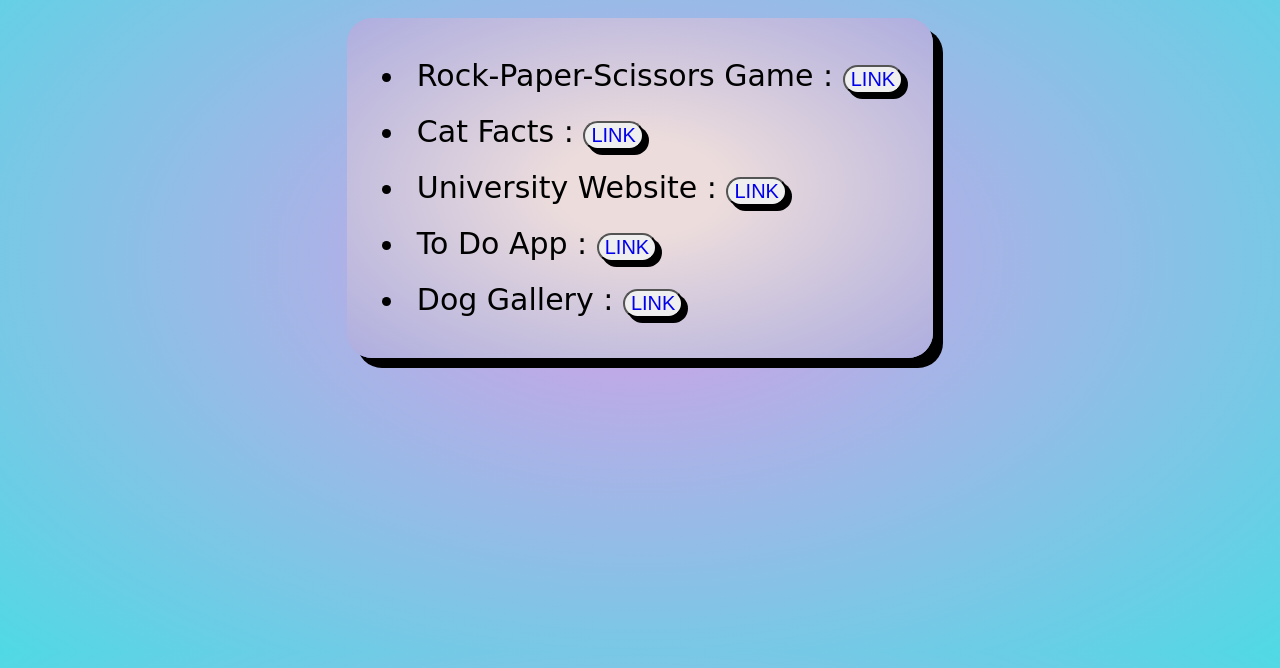
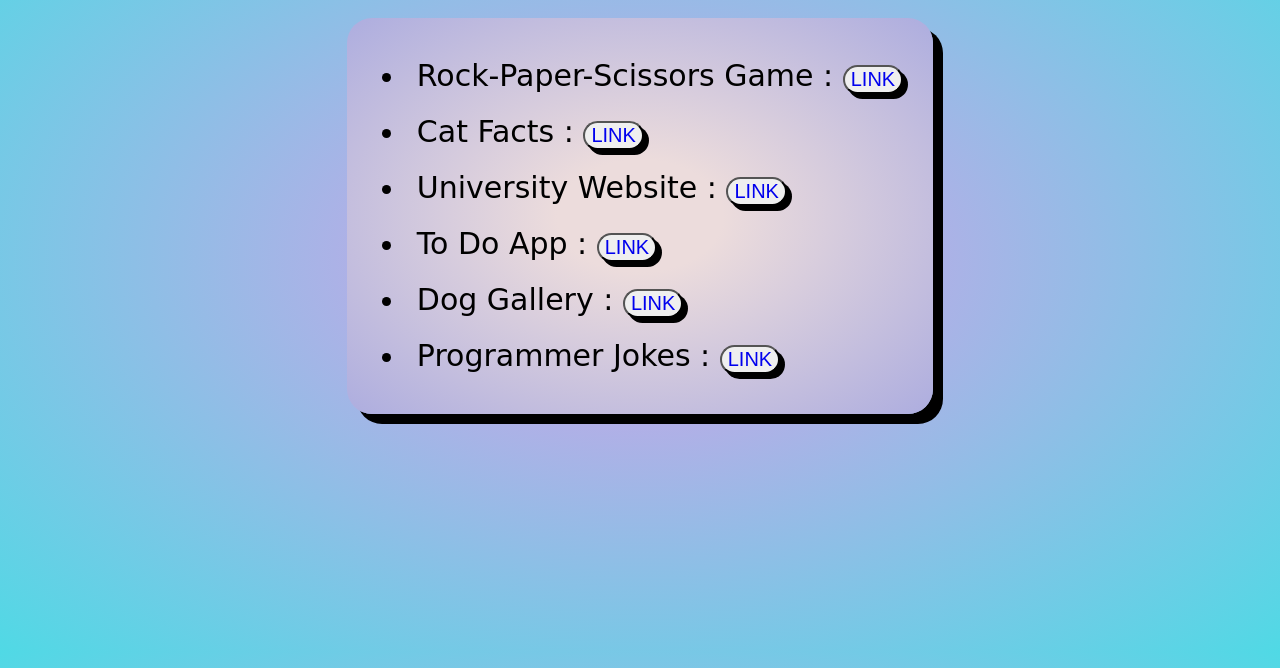
Before and after one commit to yash5chandrakar/Various-Cool-Minor-Projects, a plain HTML site: page index.html in a window 1280 px wide. Shown: the part 132-800 px from the top of the page. Drawn offline with Linux system fonts and the light colour scheme.

Commit message:
Update index.html

```diff
--- a/index.html
+++ b/index.html
@@ -71,7 +71,7 @@
                 </li>
                 <li>To Do App : <button> <a href="todo.html" target="_blank">LINK</a></button></li>
                 <li>Dog Gallery : <button> <a href="doggallery.html" target="_blank">LINK</a></button></li>
-<!--                 <li>Jokes App : <button> <a href="jokes.html" target="_blank">LINK</a></button></li> -->
+                <li>Programmer Jokes : <button> <a href="jokes.html" target="_blank">LINK</a></button></li>
             </ul>
         </div>
     </div>
```
